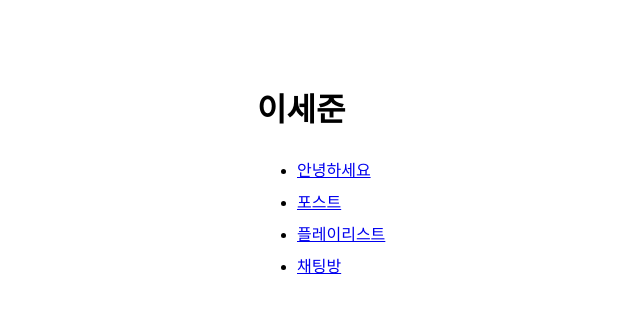
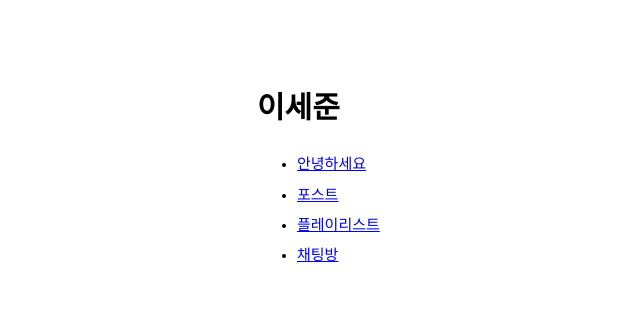
Before and after one commit to 3adqs-Smp9V-mzBbO-saX51/3adqs-Smp9V-mzBbO-saX51.github.io, a Jekyll site: the page built from index.md, in a window 1280 px wide. Shown: the top 313 px of the page, without its empty margins (63-703 px from the left). Built offline with Jekyll 4.4.1, drawn with Linux system fonts in a browser that asks for light colours; some web fonts are replaced.

Commit message:
“Upload”

```diff
--- a/_sass/no-style-please.scss
+++ b/_sass/no-style-please.scss
@@ -20,7 +20,12 @@
 // block body's background propagation
 // see: https://stackoverflow.com/a/61265706
 
-@import url('https://fonts.googleapis.com/css2?family=Gowun+Batang:wght@400;700&display=swap');
+@font-face {
+  font-family: 'GangwonEdu_OTFBoldA';
+  src: url('https://cdn.jsdelivr.net/gh/projectnoonnu/noonfonts_2201-2@1.0/GangwonEdu_OTFBoldA.woff') format('woff');
+  font-weight: normal;
+  font-style: normal;
+}
 
 html, body { background: white; }
 
@@ -28,8 +33,8 @@
 
 body {
   color: black;
-  font-family: Gowun Batang;
-  font-size: 16px;
+  font-family: GangwonEdu_OTFBoldA;
+  font-size: 15px;
   line-height: 1.6;
   margin: 0;
   min-height: 100%;
```
Also changed, not shown: about.md (+1 -1 lines), playlists.md (+1 -1 lines), 1 other file.
